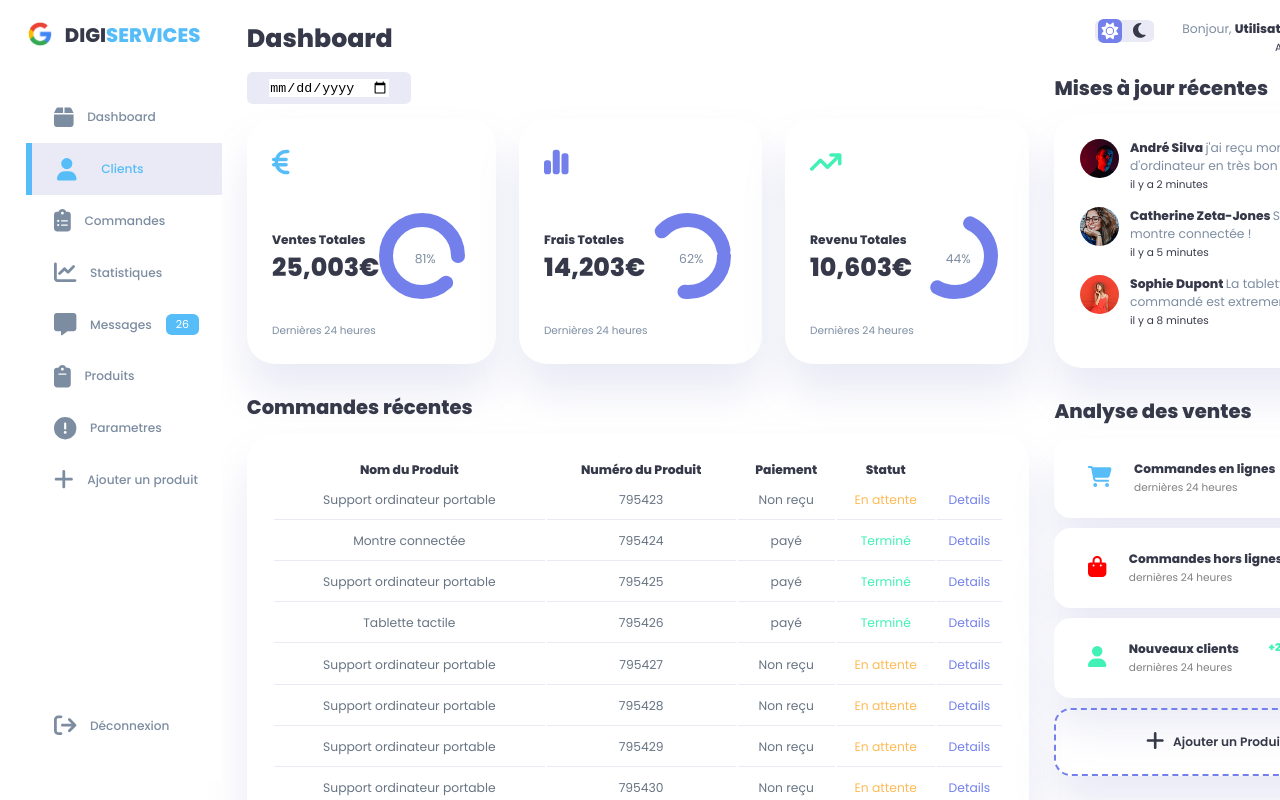
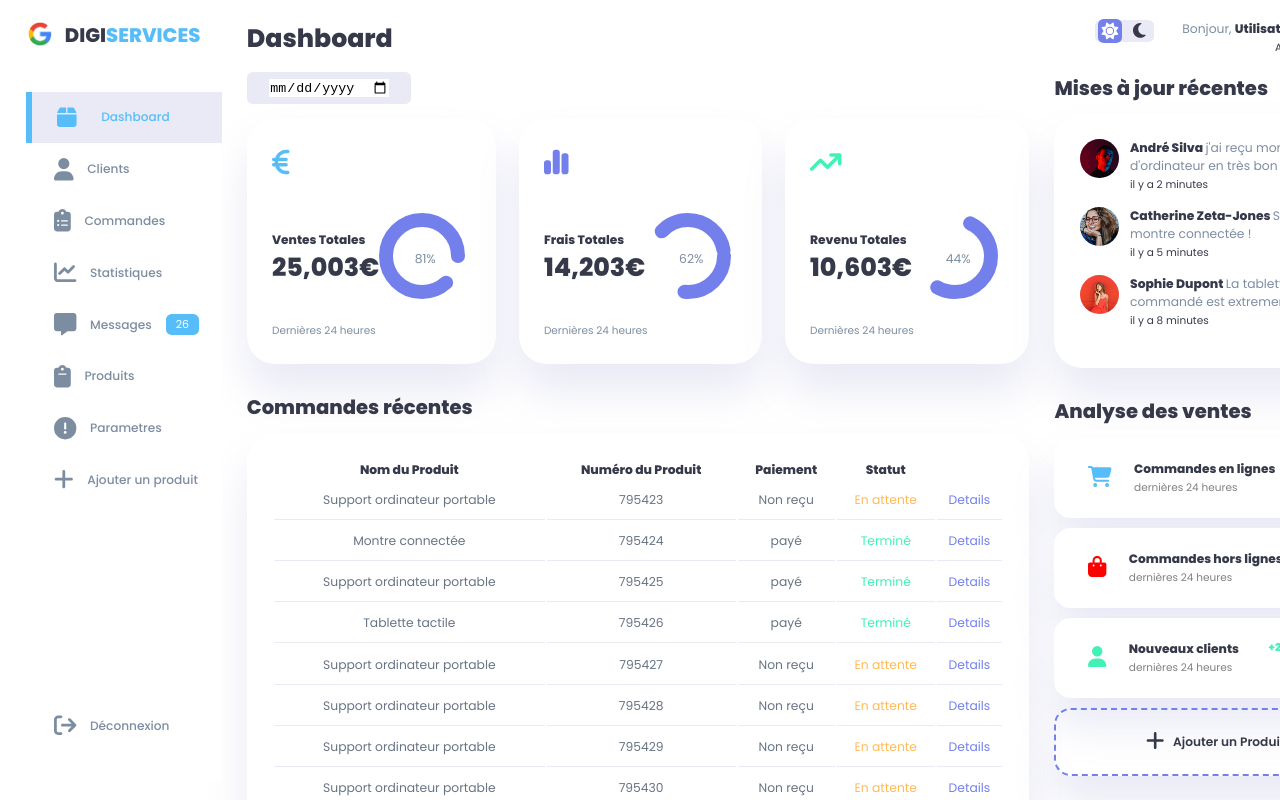
Before and after one commit to Bour1cha/dashboardVueJs, a Vue app in the folder dashboard/: page / in a window 1280 px wide. Built offline with nearby package versions, Linux system fonts and the light colour scheme.

Commit message:
dark mode

```diff
--- a/dashboard/src/App.vue
+++ b/dashboard/src/App.vue
@@ -4,7 +4,7 @@
 </template>
 
 <script>
-import DashboardMain from './components/DashboardMain.vue';
+import DashboardMain from './components/Accueil/DashboardMain.vue';
 
 
 export default {
--- a/dashboard/src/assets/scss/style.css
+++ b/dashboard/src/assets/scss/style.css
@@ -1,5 +1,14 @@
 @charset "UTF-8";
 @import url("https://fonts.googleapis.com/css2?family=Poppins:wght@300;400;500;600;800&display=swap");
+.dark-theme-variables {
+  --color-background: #181a1e;
+  --color-white: #202528;
+  --color-dark: #edeffd;
+  --color-dark-variant: #a3bdcc;
+  --color-light: rgba(0,0,0, 0.4);
+  --box-shadow: 0 2rrem 3rem var(--color-light);
+}
+
 * {
   margin: 0;
   padding: 0;
@@ -547,7 +556,7 @@ main table tbody tr td:first-child {
   }
   aside {
     position: fixed;
-    left: 0;
+    left: -100%;
     background: var(--color-white);
     width: 18rem;
     z-index: 3;
@@ -555,6 +564,18 @@ main table tbody tr td:first-child {
     height: 100vh;
     padding-right: var(--card-padding);
     display: none;
+    -webkit-animation: showMenu 400ms ease-in-out forwards;
+            animation: showMenu 400ms ease-in-out forwards;
+  }
+  @-webkit-keyframes showMenu {
+    to {
+      left: 0;
+    }
+  }
+  @keyframes showMenu {
+    to {
+      left: 0;
+    }
   }
   aside .logo {
     margin-left: 1rem;
--- a/dashboard/src/assets/scss/style.scss
+++ b/dashboard/src/assets/scss/style.scss
@@ -1,4 +1,15 @@
 @import url('https://fonts.googleapis.com/css2?family=Poppins:wght@300;400;500;600;800&display=swap');
+
+// dark theme variables
+
+.dark-theme-variables {
+    --color-background: #181a1e;
+    --color-white: #202528;
+    --color-dark: #edeffd;
+    --color-dark-variant: #a3bdcc;
+    --color-light: rgba(0,0,0, 0.4);
+    --box-shadow: 0 2rrem 3rem var(--color-light);
+}
 
 *{
     margin: 0;
@@ -662,7 +673,7 @@ main {
 
         aside {
             position: fixed;
-            left: 0;
+            left: -100%;
             background: var(--color-white);
             width: 18rem;
             z-index: 3;
@@ -670,6 +681,13 @@ main {
             height: 100vh;
             padding-right: var(--card-padding);
             display: none;
+            animation: showMenu 400ms ease-in-out forwards;
+        }
+
+        @keyframes showMenu {
+                to{
+                    left: 0;
+                }
         }
 
         aside .logo{
--- a/dashboard/src/components/Sidebar.vue
+++ b/dashboard/src/components/Accueil/Sidebar.vue
@@ -10,11 +10,11 @@
             </div>
         </div>
         <div class="sidebar">
-          <a href="#">
+          <a href="#"  class="active">
             <span><font-awesome-icon icon="fa-solid fa-box" /></span>
             <h3>Dashboard</h3>
           </a>
-          <a href="#" class="active">
+          <a href="#" >
             <span><font-awesome-icon icon="fa-solid fa-user" /></span>
             <h3>Clients</h3>
           </a>
@@ -49,8 +49,48 @@
         </div>
       </aside>
 </template>
+
 <script>
-export default {
+
+import {defineComponent, ref,  nextTick} from 'vue'
+
+export default defineComponent({
   name: 'XSidebar',
+
+
+setup() {
+
+// sidebar
+const sidebarVisible = ref(false)
+const toggleButton = () => sidebarVisible.value = !sidebarVisible.value
+
+
+nextTick(() => {
+
+
+  const sideMenu = document.querySelector("aside");
+const menuBtn = document.querySelector("#menu-btn");
+const closeBtn = document.querySelector("#close-btn");
+
+console.log({sideMenu}, {menuBtn}, {closeBtn})
+
+menuBtn.addEventListener('click', () => {
+  sideMenu.style.display = 'block';
+})
+
+closeBtn.addEventListener('click' ,() => {
+  sideMenu.style.display = "none";
+})
+
+})
+
+return {
+  sidebarVisible,
+  toggleButton
 }
+
+},
+
+
+})
 </script>
--- a/dashboard/src/components/TopPart.vue
+++ b/dashboard/src/components/Accueil/TopPart.vue
@@ -20,8 +20,46 @@
 
 </template>
 
+
 <script>
-export default {
+
+import {defineComponent, ref,  nextTick} from 'vue'
+
+export default defineComponent({
   name: 'TopPart',
+
+
+setup() {
+
+// darkmode
+const darkMode = ref(false)
+const lightButton = () => darkMode.value = !darkMode.value
+
+
+nextTick(() => {
+
+const themeToggler = document.querySelector(".theme-toggler");
+
+console.log({themeToggler})
+
+// change theme
+
+themeToggler.addEventListener('click', () => {
+  document.body.classList.toggle('dark-theme-variables');
+
+  themeToggler.querySelector('font-awesome-icon:nth-child(1)').classList.toggle('active');
+  themeToggler.querySelector('font-awesome-icon:nth-child(2)').classList.toggle('active');
+})
+
+})
+
+return {
+  darkMode,
+  lightButton
 }
+
+},
+
+
+})
 </script>
```
Also changed, not shown: dashboard/src/components/Accueil/DashboardMain.vue (renamed from dashboard/src/components/DashboardMain.vue), dashboard/src/components/Accueil/Insights.vue (renamed from dashboard/src/components/Insights.vue), dashboard/src/components/Accueil/RecentOrder.vue (renamed from dashboard/src/components/RecentOrder.vue), dashboard/src/components/Accueil/RecentUpdates.vue (renamed from dashboard/src/components/RecentUpdates.vue), dashboard/src/components/Accueil/SalesAnalyst.vue (renamed from dashboard/src/components/SalesAnalyst.vue), 1 other file (tests, documents, lock files or other folders).
